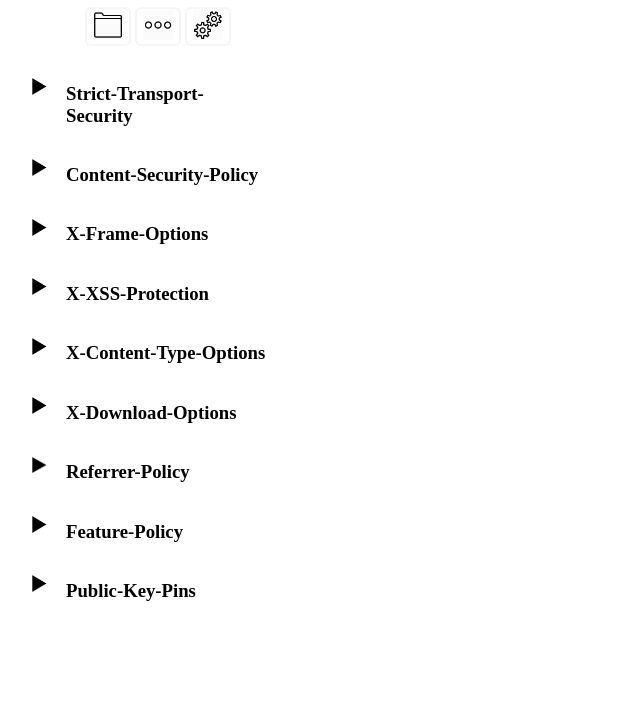
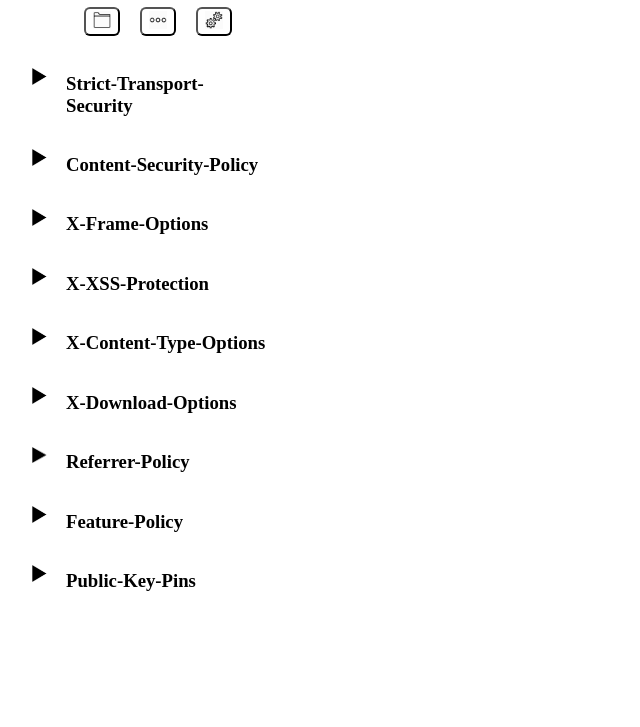
Before and after one commit to ACNS-CyberSecurity-Internship/Security-Header-Extension, a website built with webpack: page src/index.html in a window 1280 px wide. Shown: the part 73-800 px from the top of the page, without its empty margins (0-640 px from the left). Built offline with nearby package versions, Linux system fonts and the light colour scheme; no server answers.

Commit message:
Changed button size, padding, and highlighting.

```diff
--- a/src/index.html
+++ b/src/index.html
@@ -8,14 +8,14 @@
 <h1 align="center" id="mainTitle">Security Header Test</h1>
 
 <div align="center">
-    <button class="button" id="download" TITLE="Download Results">
-        <img  id = "downloadIcon" src="images/index/download-folder.png" width="30px" height="30px">
+    <button class="button" id="download">
+        <img  class="buttonImage" id = "downloadIcon" src="images/index/download-folder.png">
     </button>
-    <button class="button" id="acns" TITLE="Learn More">
-        <img id="lmIcon" src="images/index/circles-menu-3.png" width="30px" height="30px">
+    <button class="button" id="acns">
+        <img class="buttonImage" id="lmIcon" src="images/index/circles-menu-3.png">
     </button>
-    <button class="button" id="settings" TITLE="Settings">
-        <img id="settingsIcon" src="images/index/settings.png" width="30px" height="30px">
+    <button class="button" id="settings">
+        <img class="buttonImage" id="settingsIcon" src="images/index/settings.png">
     </button>
 </div>
 <br>
--- a/src/main.scss
+++ b/src/main.scss
@@ -30,15 +30,26 @@ body {
 .button {
   font-size: 12px;
   transition-duration: 0.4s;
-  border: 2px solid whitesmoke;
   background-color: white; /* Green */
   border-radius: 6px;
   color: black;
+  margin-right: 8px;
+  margin-left: 8px;
 }
 
 .button:hover {
-  background-color: white;
+  background-color: whitesmoke;
   color: white;
+}
+
+.button:focus {
+  outline: none;
+}
+
+.buttonImage {
+  width: 18px;
+  height: 18px;
+  padding: 1px;
 }
 
 .dropDown {
```
